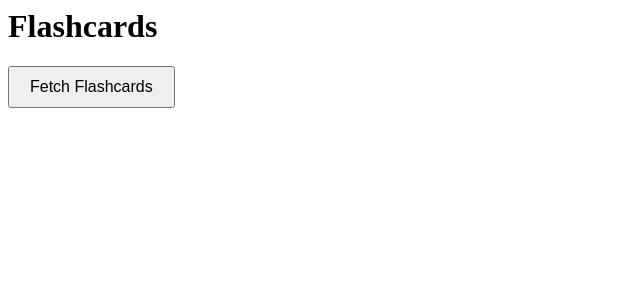
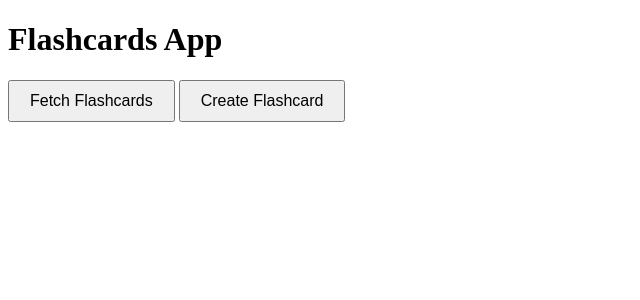
Before and after one commit to miazaky/Flashcards, a Flask app: page / in a window 1280 px wide. Shown: the top 300 px of the page, without its empty margins (0-640 px from the left). Run offline with Flask 3, Linux system fonts and the light colour scheme.

Commit message:
add create, edit, delete buttons

```diff
--- a/templates/index.html
+++ b/templates/index.html
@@ -1,8 +1,12 @@
-<html>
+<!DOCTYPE html>
+<html lang="en">
 <head>
+    <meta charset="UTF-8">
+    <meta name="viewport" content="width=device-width, initial-scale=1.0">
     <title>Flashcards</title>
     <script src="https://code.jquery.com/jquery-3.6.0.min.js"></script>
     <style>
+        /* Basic styling */
         .flashcard-panel {
             margin-top: 20px;
         }
@@ -12,6 +16,14 @@
             margin-bottom: 10px;
             background-color: #f9f9f9;
         }
+        .flashcard button {
+            margin-left: 10px;
+        }
+        .answer {
+            margin-top: 10px;
+            font-style: italic;
+            color: #555;
+        }
         button {
             padding: 10px 20px;
             font-size: 16px;
@@ -19,10 +31,13 @@
     </style>
 </head>
 <body>
-    <h1>Flashcards</h1>
+    <h1>Flashcards App</h1>
+
     <button id="fetch-flashcards">Fetch Flashcards</button>
+    <a href="create.html"><button>Create Flashcard</button></a>  <!-- Link to Create Page -->
 
-    <!-- Area to display flashcards -->
+    <br><br>
+
     <div class="flashcard-panel" id="flashcard-panel"></div>
 
     <script>
@@ -33,14 +48,35 @@
                     if (data.length > 0) {
                         data.forEach(function(flashcard) {
                             $('#flashcard-panel').append(
-                                '<div class="flashcard">' +
+                                '<div class="flashcard" id="flashcard-' + flashcard.id + '">' +
                                     '<strong class="question">' + flashcard.question + '</strong>' +
                                     '<div class="answer" style="display: none;">' + flashcard.answer + '</div>' +
+                                    '<button class="edit-btn" data-id="' + flashcard.id + '">Edit</button>' +
+                                    '<button class="delete-btn" data-id="' + flashcard.id + '">Delete</button>' +
                                 '</div>'
                             );
                         });
+
                         $('.question').click(function() {
                             $(this).next('.answer').toggle();
+                        });
+
+                        $('.edit-btn').click(function() {
+                            var id = $(this).data('id');
+                            window.location.href = 'edit.html?id=' + id;  // Redirect to Edit Page with ID
+                        });
+
+                        $('.delete-btn').click(function() {
+                            var id = $(this).data('id');
+                            if (confirm('Are you sure you want to delete this flashcard?')) {
+                                $.ajax({
+                                    url: '/flashcards/' + id,
+                                    type: 'DELETE',
+                                    success: function() {
+                                        $('#flashcard-' + id).remove();
+                                    }
+                                });
+                            }
                         });
                     } else {
                         $('#flashcard-panel').append('<p>No flashcards available.</p>');
@@ -49,6 +85,5 @@
             });
         });
     </script>
-
 </body>
 </html>
```
